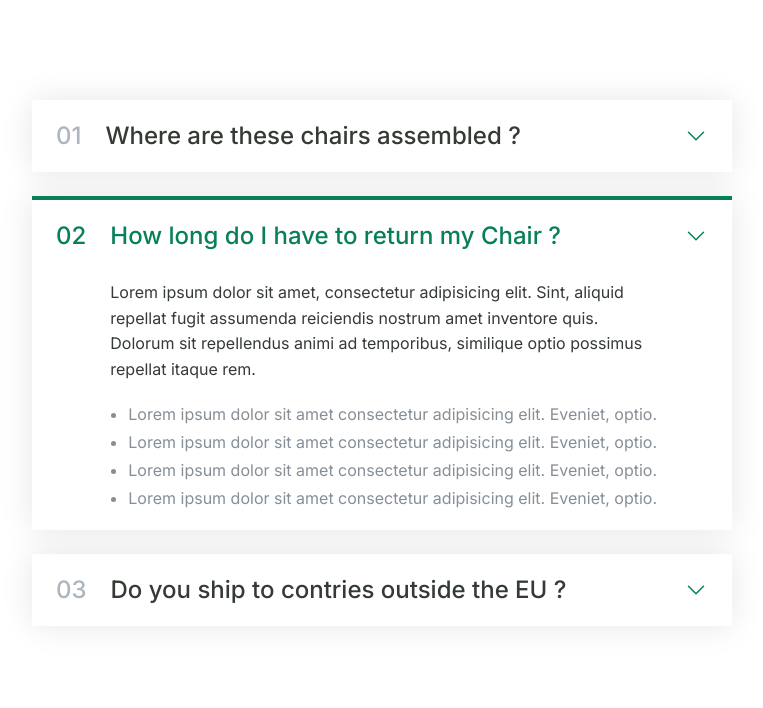
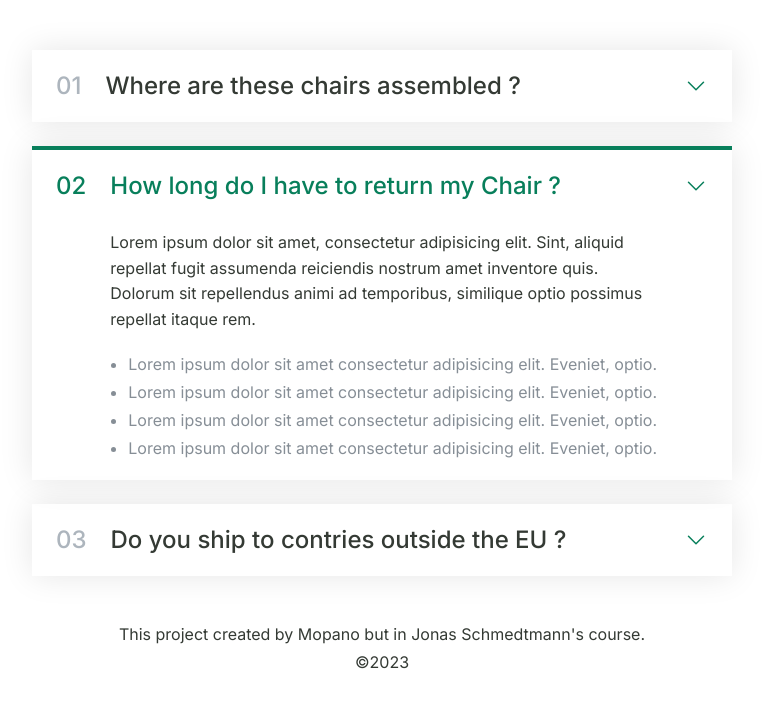
Before and after one commit to funnypar/Components, a plain HTML site: page Components/Accordion/01/index.html in a window 1280 px wide. Shown: the whole page, without its empty margins (258-1021 px from the left). Drawn offline with Linux system fonts and the light colour scheme.

Commit message:
Add files via upload

```diff
--- a/Components/Accordion/01/index.html
+++ b/Components/Accordion/01/index.html
@@ -21,9 +21,18 @@
                 color: #343a34;
                 line-height: 1;
             }
+            footer {
+                width: 600px;
+                margin: 50px auto;
+
+                display: flex;
+                flex-direction: column;
+                align-items: center;
+                gap: 12px;
+            }
             .accordion {
                 width: 700px;
-                margin: 100px auto;
+                margin: 50px auto;
 
                 display: flex;
                 flex-direction: column;
@@ -231,5 +240,12 @@
                 </div>
             </div>
         </div>
+        <footer>
+            <p>
+                This project created by Mopano but in Jonas Schmedtmann's
+                course.
+            </p>
+            <p>&#169;2023</p>
+        </footer>
     </body>
 </html>
```
